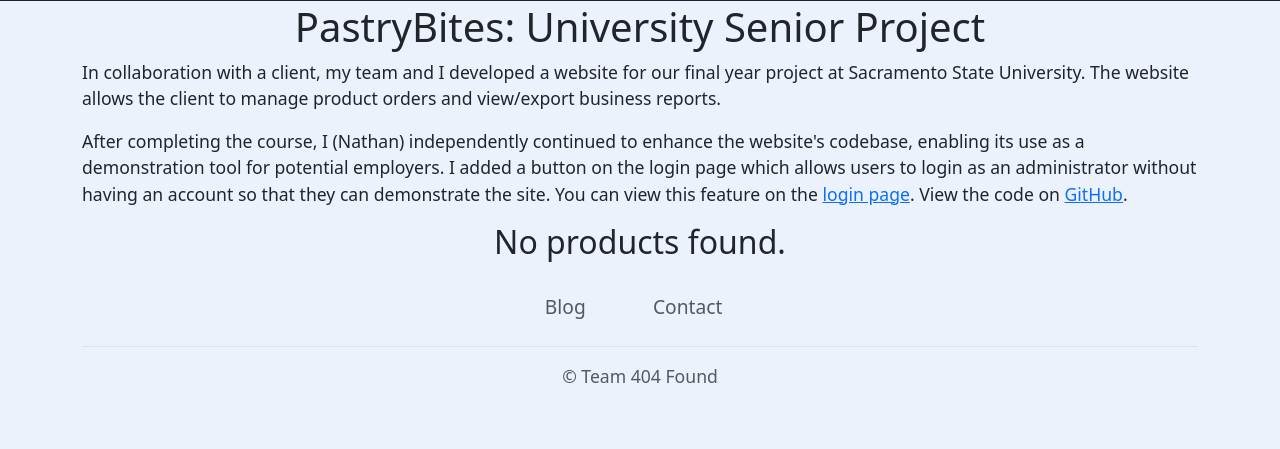
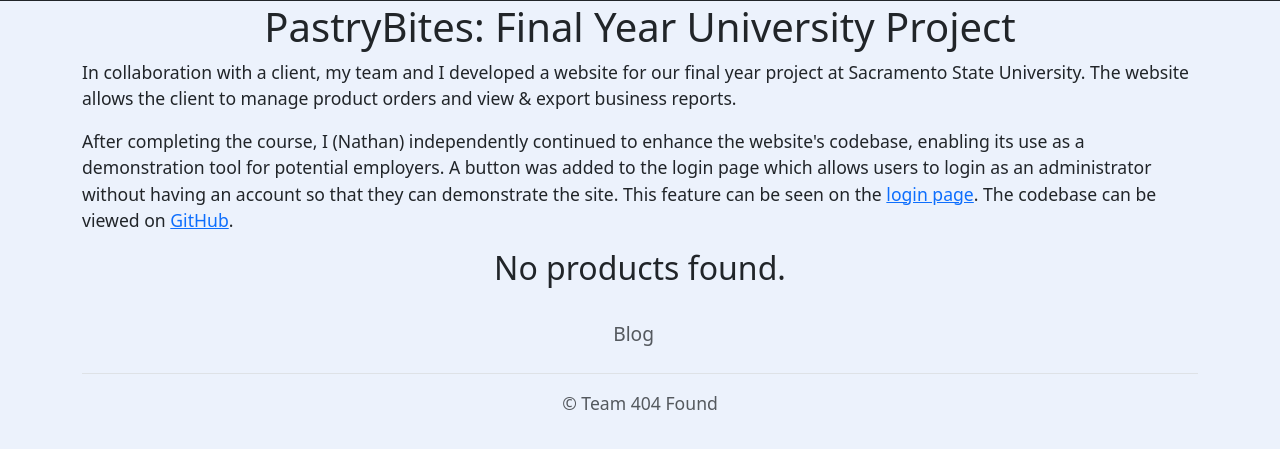
Before and after one commit to nathandevx/Senior-Project, a Django app: page / in a window 1280 px wide. Shown: the part 77-526 px from the top of the page. Run offline with Django 4.2, Linux system fonts and the light colour scheme; data that the repository does not hold is empty; parts of the project's set-up code (start-up, migrations or seed data) failed here and were passed over; some libraries are stand-ins or nearby versions.

Commit message:
Small changes
Contact page not viewable on footer unless logged in. Home page text changes. Login page changes like spacing, spacing for cart page, etc

```diff
--- a/home/templates/home/checkout/shipping_info.html
+++ b/home/templates/home/checkout/shipping_info.html
@@ -9,7 +9,7 @@
     <div class="container">
         <h1 class="text-center">Shipping address information.</h1>
 	    <p>View your cart <a href="{% cart_url %}">here</a>.</p>
-	    <p>We currently are only fulfilling orders in the following cities: <span class="fw-bold">{{ cities }}</span>.</p>
+	    <p>We only accept orders from the following cities: <span class="fw-bold">{{ cities }}</span>.</p>
 	    <p>Enter the address you want your order delivered to.</p>
 	    <form method="POST" enctype="multipart/form-data">
 		    {% csrf_token %}
--- a/home/templates/home/home.html
+++ b/home/templates/home/home.html
@@ -5,16 +5,16 @@
 
 {% block contents %}
     <div class="container">
-		<h1 class="text-center">PastryBites: University Senior Project</h1>
+		<h1 class="text-center">PastryBites: Final Year University Project</h1>
 		<p>
 			In collaboration with a client, my team and I developed a website for our final year project at Sacramento State University.
-			The website allows the client to manage product orders and view/export business reports.
+			The website allows the client to manage product orders and view & export business reports.
 		</p>
 		<p>
 			After completing the course, I (Nathan) independently continued to enhance the website's codebase, enabling its use as a demonstration tool for potential employers.
-			I added a button on the login page which allows users to login as an administrator without having an account so that they can demonstrate the site. You can view this feature on the
+			A button was added to the login page which allows users to login as an administrator without having an account so that they can demonstrate the site. This feature can be seen on the
 			<a href="{% url 'account_login' %}">login page</a>.
-			View the code on <a href="https://github.com/nathandevx/University-Senior-Project/" target="_blank">GitHub</a>.
+			The codebase can be viewed on <a href="https://github.com/nathandevx/University-Senior-Project/" target="_blank">GitHub</a>.
 		</p>
         <div class="row">
 		{% if user.in_admin_group %}
@@ -45,4 +45,5 @@
 	        {% endif %}
 	        </div>
 	    </div>
+    </div>
 {% endblock %}
--- a/templates/components/footer.html
+++ b/templates/components/footer.html
@@ -7,9 +7,9 @@
 			{% endif %}
 			{% if user.is_authenticated %}
 				<li class="nav-item"><a href="{% url 'users:profile' %}" class="nav-link px-2 text-muted">Profile</a></li>
+				<li class="nav-item"><a href="{% url 'home:contact' %}" class="nav-link px-2 text-muted">Contact Us</a></li>
 			{% endif %}
 			<li class="nav-item"><a href="{% url 'blog:post-list' %}" class="nav-link px-2 text-muted">Blog</a></li>
-			<li class="nav-item"><a href="{% url 'home:contact' %}" class="nav-link px-2 text-muted">Contact</a></li>
 		</ul>
 		<p class="text-center"><a href="https://github.com/CSC190SeniorProject/SeniorProject" class="text-decoration-none text-muted">© Team 404 Found</a></p>
 	</footer>
```
Also changed, not shown: home/templates/home/carts/read.html (+10 -0 lines), users/templates/users/allauth/account/login.html (+14 -4 lines). Lines whose indentation alone changed are shown as unchanged.
